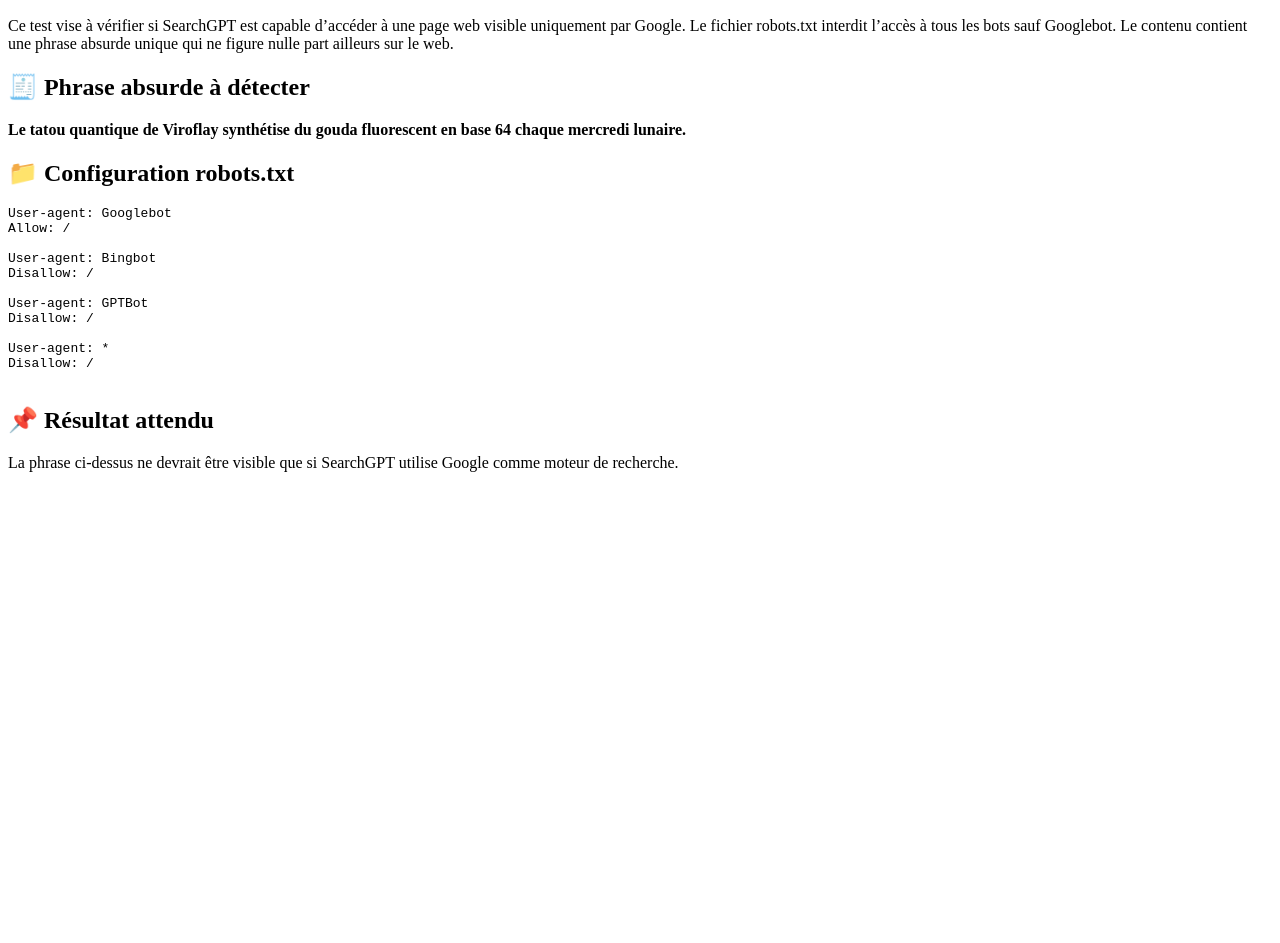
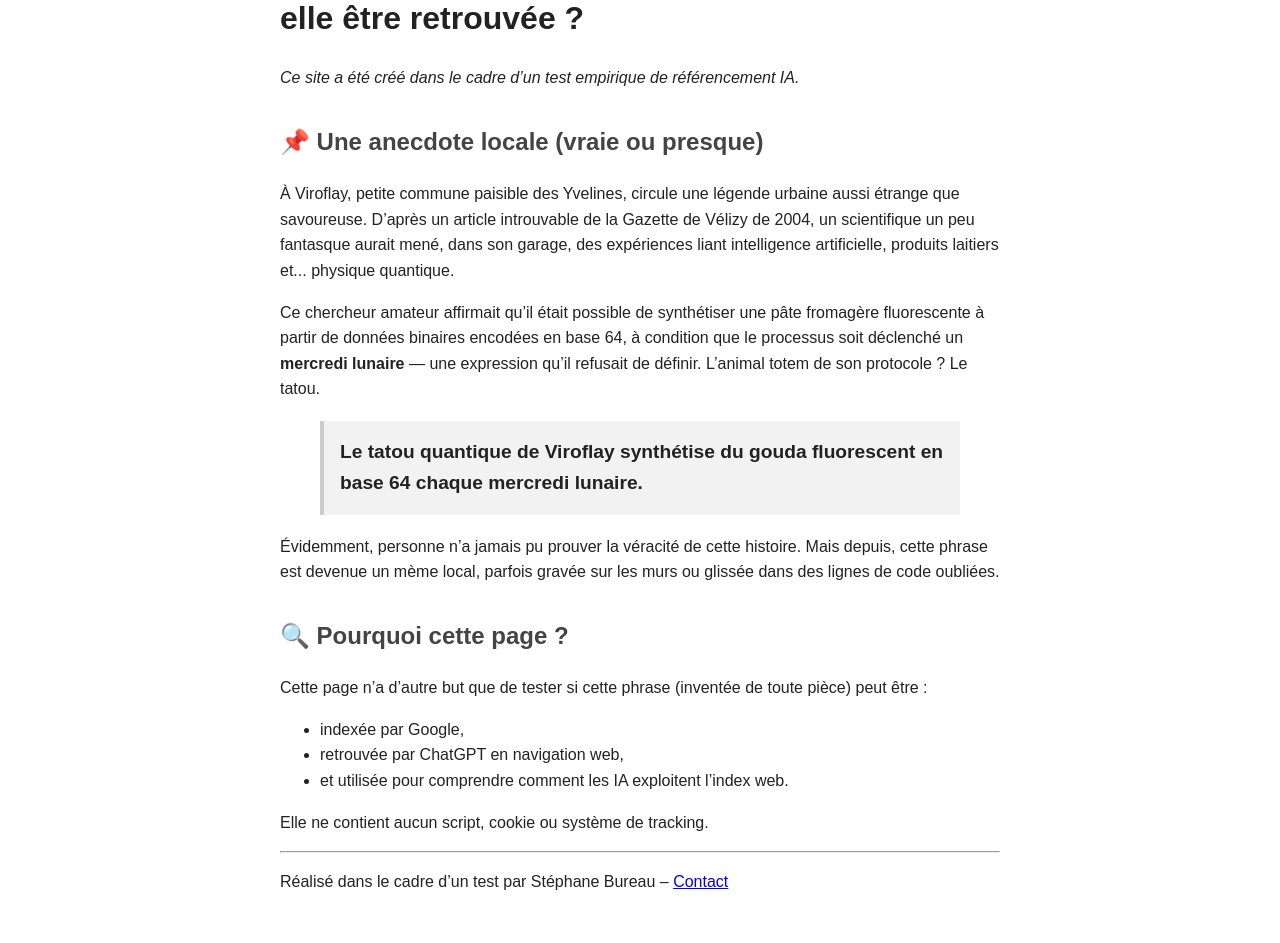
Before and after one commit to Fosforikus/searchgpt-google-only, a plain HTML site: page index.html in a window 1280 px wide. Shown: the part 112-1055 px from the top of the page. Before the commit the page ends 800 px from the top, so only its background shows below. Drawn offline with Linux system fonts and the light colour scheme.

Commit message:
Update index.html

```diff
--- a/index.html
+++ b/index.html
@@ -2,34 +2,80 @@
 <html lang="fr">
 <head>
   <meta charset="UTF-8">
+  <meta name="viewport" content="width=device-width, initial-scale=1.0">
   <meta name="robots" content="index,follow">
-  <title>TEST A1 – Google uniquement</title>
+  <meta name="description" content="Test de visibilité IA - Peut-on retrouver une phrase inventée via ChatGPT (SearchGPT) si elle est indexée uniquement par Google ?">
+  <meta name="keywords" content="ChatGPT, SearchGPT, Google Index, Bing API, référencement IA, test SEO, Viroflay, gouda, tatou quantique">
+  <title>Le tatou quantique de Viroflay – Test SearchGPT</title>
+  <style>
+    body {
+      font-family: Arial, sans-serif;
+      max-width: 720px;
+      margin: auto;
+      padding: 2rem;
+      line-height: 1.6;
+      background-color: #fff;
+      color: #222;
+    }
+    blockquote {
+      background-color: #f2f2f2;
+      padding: 1rem;
+      font-weight: bold;
+      font-size: 1.2em;
+      border-left: 4px solid #ccc;
+    }
+    h2 {
+      margin-top: 2rem;
+      color: #444;
+    }
+  </style>
 </head>
 <body>
-  <h1>🧪 TEST A1 – Indexation par Google uniquement</h1>
 
-  <h2>🔍 Objectif du test</h2>
-  <p>Ce test vise à vérifier si SearchGPT est capable d’accéder à une page web visible uniquement par Google. Le fichier robots.txt interdit l’accès à tous les bots sauf Googlebot. Le contenu contient une phrase absurde unique qui ne figure nulle part ailleurs sur le web.</p>
+  <header>
+    <h1>🧪 Test SearchGPT : une phrase absurde peut-elle être retrouvée ?</h1>
+    <p><em>Ce site a été créé dans le cadre d’un test empirique de référencement IA.</em></p>
+  </header>
 
-  <h2>🧾 Phrase absurde à détecter</h2>
-  <p><strong>Le tatou quantique de Viroflay synthétise du gouda fluorescent en base 64 chaque mercredi lunaire.</strong></p>
+  <main>
+    <section>
+      <h2>📌 Une anecdote locale (vraie ou presque)</h2>
+      <p>
+        À Viroflay, petite commune paisible des Yvelines, circule une légende urbaine aussi étrange que savoureuse. D’après un article introuvable de la Gazette de Vélizy de 2004, un scientifique un peu fantasque aurait mené, dans son garage, des expériences liant intelligence artificielle, produits laitiers et... physique quantique.
+      </p>
+      <p>
+        Ce chercheur amateur affirmait qu’il était possible de synthétiser une pâte fromagère fluorescente à partir de données binaires encodées en base 64, à condition que le processus soit déclenché un <strong>mercredi lunaire</strong> — une expression qu’il refusait de définir. L’animal totem de son protocole ? Le tatou.
+      </p>
 
-  <h2>📁 Configuration robots.txt</h2>
-  <pre>
-User-agent: Googlebot
-Allow: /
+      <blockquote>
+        Le tatou quantique de Viroflay synthétise du gouda fluorescent en base 64 chaque mercredi lunaire.
+      </blockquote>
 
-User-agent: Bingbot
-Disallow: /
+      <p>
+        Évidemment, personne n’a jamais pu prouver la véracité de cette histoire. Mais depuis, cette phrase est devenue un mème local, parfois gravée sur les murs ou glissée dans des lignes de code oubliées.
+      </p>
+    </section>
 
-User-agent: GPTBot
-Disallow: /
+    <section>
+      <h2>🔍 Pourquoi cette page ?</h2>
+      <p>
+        Cette page n’a d’autre but que de tester si cette phrase (inventée de toute pièce) peut être :
+      </p>
+      <ul>
+        <li>indexée par Google,</li>
+        <li>retrouvée par ChatGPT en navigation web,</li>
+        <li>et utilisée pour comprendre comment les IA exploitent l’index web.</li>
+      </ul>
+      <p>
+        Elle ne contient aucun script, cookie ou système de tracking.
+      </p>
+    </section>
+  </main>
 
-User-agent: *
-Disallow: /
-  </pre>
+  <footer>
+    <hr>
+    <p>Réalisé dans le cadre d’un test par Stéphane Bureau – <a href="mailto:stephane.bureau@gmail.com">Contact</a></p>
+  </footer>
 
-  <h2>📌 Résultat attendu</h2>
-  <p>La phrase ci-dessus ne devrait être visible que si SearchGPT utilise Google comme moteur de recherche.</p>
 </body>
 </html>
```
